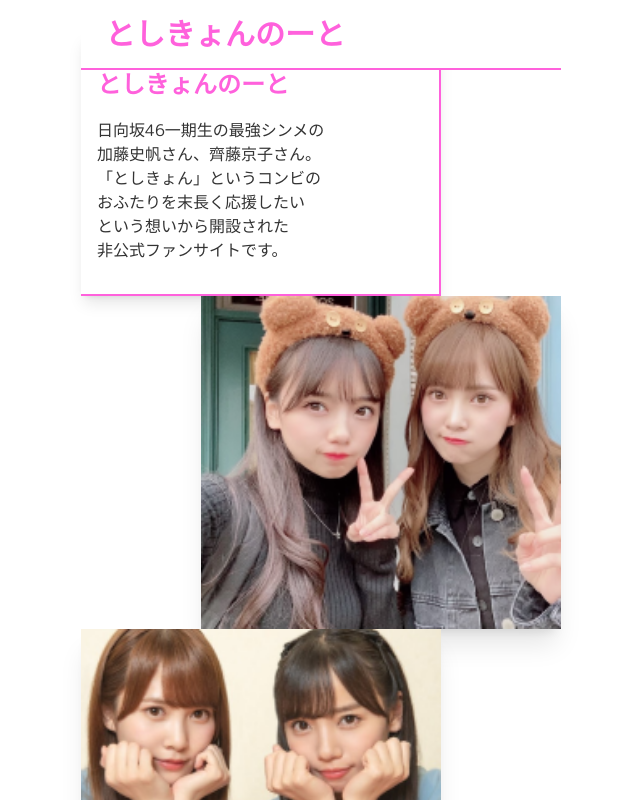
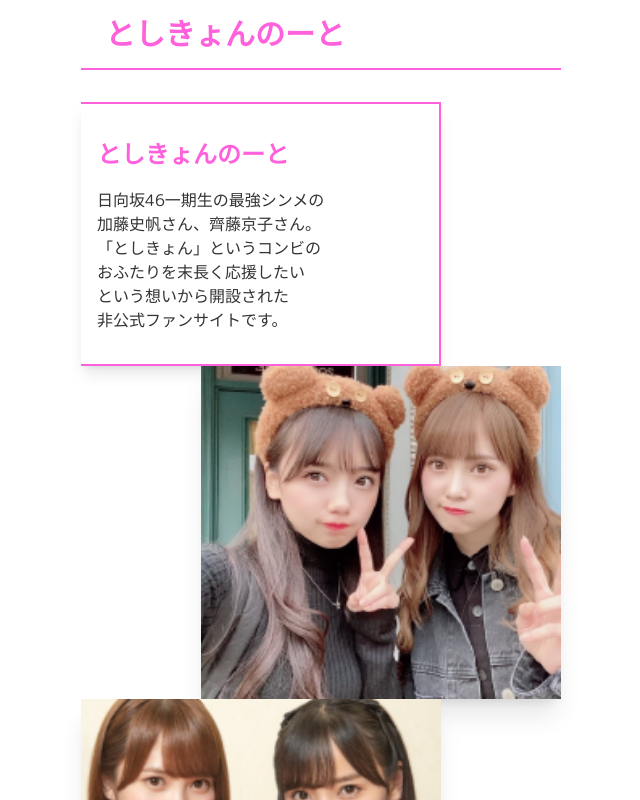
Before and after one commit to shihonet/shihonet_front, a Vue app: page / in a window 1280 px wide. Shown: the top 800 px of the page, without its empty margins (319-959 px from the left). Built offline with nearby package versions, Linux system fonts and the light colour scheme; no server answers.

Commit message:
Fix header

```diff
--- a/src/views/components/common/PageHeader.vue
+++ b/src/views/components/common/PageHeader.vue
@@ -1,5 +1,5 @@
 <template>
-  <div class="fixed z-50 w-[480px] top-0">
+  <div class="sticky z-50 w-[480px] top-0">
     <div class="p-4 bg-white">
       <span class="ml-2 font-semibold text-white text-3xl text-site-base-pink">
         <router-link to="/">としきょんのーと</router-link>
```
